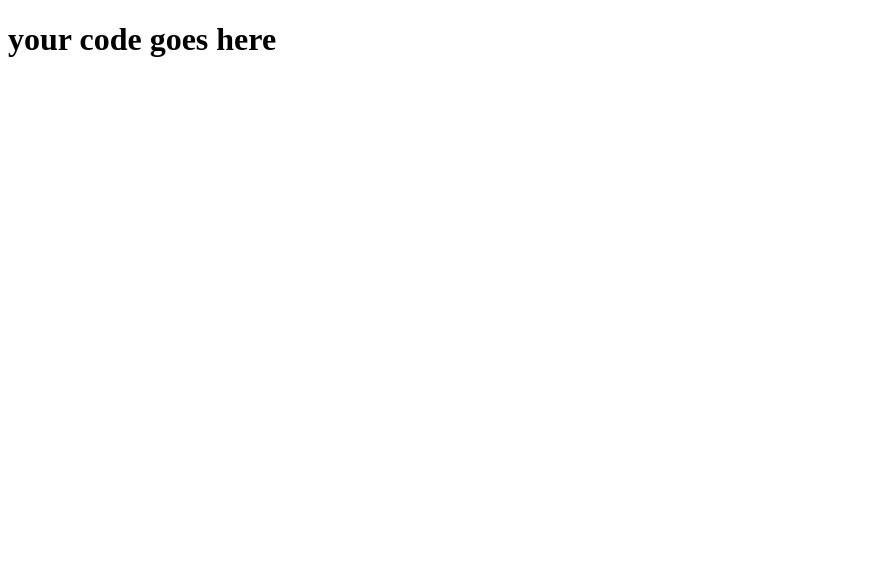
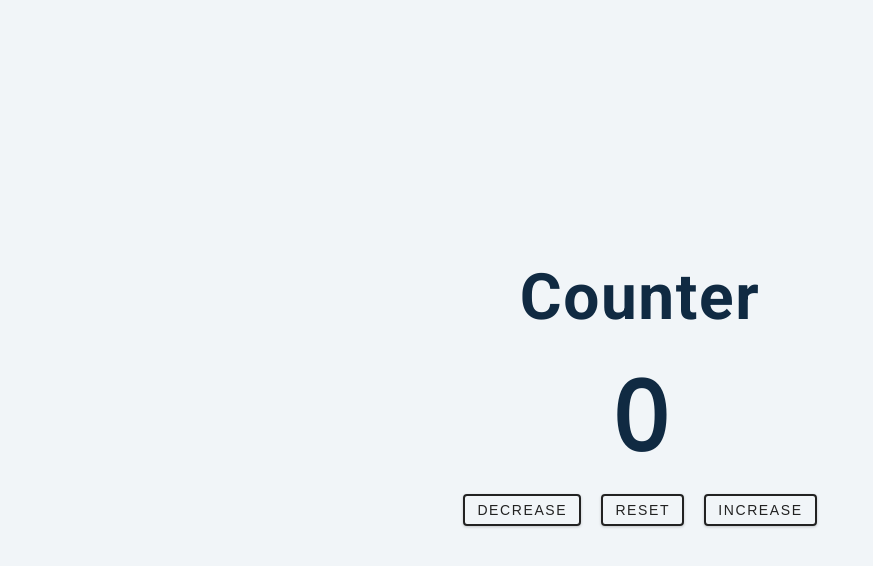
Before and after one commit to mdiallo000/VanillaJSPractice, a plain HTML site: page SimpleCounter/index.html in a window 1280 px wide. Shown: the whole page, without its empty margins (0-873 px from the left). Drawn offline with nearby package versions, Linux system fonts and the light colour scheme.

Commit message:
sixth commit

```diff
--- a/SimpleCounter/app.js
+++ b/SimpleCounter/app.js
@@ -0,0 +1,27 @@
+// ** step one select the number and the buttons
+// const increaseBtn = document.querySelector('.btn decrease');
+// console.log(increaseBtn);
+// const decreaseBtn = document.querySelector('.btn decrease');
+// const resetBtn = document.querySelector('.btn reset');
+let number = document.querySelector('#value');
+// * intintialize a counter
+let counter = 0;
+
+// * A smart way of performing this action is selecting all our buttons
+
+const buttons = document.querySelectorAll('.btn');
+
+buttons.forEach((btn) => {
+  btn.addEventListener('click', (e) => {
+    let styles = e.target.classList;
+
+    if (styles.contains('increase')) {
+      counter++;
+    } else if (styles.contains('decrease')) {
+      counter--;
+    } else {
+      counter = 0;
+    }
+    number.innerHTML = counter;
+  });
+});
--- a/SimpleCounter/index.html
+++ b/SimpleCounter/index.html
@@ -9,7 +9,17 @@
     <link rel="stylesheet" href="styles.css" />
   </head>
   <body>
-    <h1>your code goes here</h1>
+    <main>
+      <div class="container">
+        <h1>counter</h1>
+        <span id="value">0</span>
+        <div class="button-container">
+          <button class="btn decrease">decrease</button>
+          <button class="btn reset">reset</button>
+          <button class="btn increase">increase</button>
+        </div>
+      </div>
+    </main>
     <!-- javascript -->
     <script src="app.js"></script>
   </body>
--- a/SimpleCounter/styles.css
+++ b/SimpleCounter/styles.css
@@ -0,0 +1,190 @@
+/*
+===============
+Fonts
+===============
+*/
+@import url('https://fonts.googleapis.com/css?family=Open+Sans|Roboto:400,700&display=swap');
+
+/*
+===============
+Variables
+===============
+*/
+
+:root {
+  /* dark shades of primary color*/
+  --clr-primary-1: hsl(205, 86%, 17%);
+  --clr-primary-2: hsl(205, 77%, 27%);
+  --clr-primary-3: hsl(205, 72%, 37%);
+  --clr-primary-4: hsl(205, 63%, 48%);
+  /* primary/main color */
+  --clr-primary-5: hsl(205, 78%, 60%);
+  /* lighter shades of primary color */
+  --clr-primary-6: hsl(205, 89%, 70%);
+  --clr-primary-7: hsl(205, 90%, 76%);
+  --clr-primary-8: hsl(205, 86%, 81%);
+  --clr-primary-9: hsl(205, 90%, 88%);
+  --clr-primary-10: hsl(205, 100%, 96%);
+  /* darkest grey - used for headings */
+  --clr-grey-1: hsl(209, 61%, 16%);
+  --clr-grey-2: hsl(211, 39%, 23%);
+  --clr-grey-3: hsl(209, 34%, 30%);
+  --clr-grey-4: hsl(209, 28%, 39%);
+  /* grey used for paragraphs */
+  --clr-grey-5: hsl(210, 22%, 49%);
+  --clr-grey-6: hsl(209, 23%, 60%);
+  --clr-grey-7: hsl(211, 27%, 70%);
+  --clr-grey-8: hsl(210, 31%, 80%);
+  --clr-grey-9: hsl(212, 33%, 89%);
+  --clr-grey-10: hsl(210, 36%, 96%);
+  --clr-white: #fff;
+  --clr-red-dark: hsl(360, 67%, 44%);
+  --clr-red-light: hsl(360, 71%, 66%);
+  --clr-green-dark: hsl(125, 67%, 44%);
+  --clr-green-light: hsl(125, 71%, 66%);
+  --clr-black: #222;
+  --ff-primary: 'Roboto', sans-serif;
+  --ff-secondary: 'Open Sans', sans-serif;
+  --transition: all 0.3s linear;
+  --spacing: 0.1rem;
+  --radius: 0.25rem;
+  --light-shadow: 0 5px 15px rgba(0, 0, 0, 0.1);
+  --dark-shadow: 0 5px 15px rgba(0, 0, 0, 0.2);
+  --max-width: 1170px;
+  --fixed-width: 620px;
+}
+/*
+===============
+Global Styles
+===============
+*/
+
+*,
+::after,
+::before {
+  margin: 0;
+  padding: 0;
+  box-sizing: border-box;
+}
+body {
+  font-family: var(--ff-secondary);
+  background: var(--clr-grey-10);
+  color: var(--clr-grey-1);
+  line-height: 1.5;
+  font-size: 0.875rem;
+}
+ul {
+  list-style-type: none;
+}
+a {
+  text-decoration: none;
+}
+h1,
+h2,
+h3,
+h4 {
+  letter-spacing: var(--spacing);
+  text-transform: capitalize;
+  line-height: 1.25;
+  margin-bottom: 0.75rem;
+  font-family: var(--ff-primary);
+}
+h1 {
+  font-size: 3rem;
+}
+h2 {
+  font-size: 2rem;
+}
+h3 {
+  font-size: 1.25rem;
+}
+h4 {
+  font-size: 0.875rem;
+}
+p {
+  margin-bottom: 1.25rem;
+  color: var(--clr-grey-5);
+}
+@media screen and (min-width: 800px) {
+  h1 {
+    font-size: 4rem;
+  }
+  h2 {
+    font-size: 2.5rem;
+  }
+  h3 {
+    font-size: 1.75rem;
+  }
+  h4 {
+    font-size: 1rem;
+  }
+  body {
+    font-size: 1rem;
+  }
+  h1,
+  h2,
+  h3,
+  h4 {
+    line-height: 1;
+  }
+}
+/*  global classes */
+
+/* section */
+.section {
+  padding: 5rem 0;
+}
+
+.section-center {
+  width: 90vw;
+  margin: 0 auto;
+  max-width: 1170px;
+}
+@media screen and (min-width: 992px) {
+  .section-center {
+    width: 95vw;
+  }
+}
+main {
+  min-height: 100vh;
+  display: grid;
+  place-items: center;
+}
+
+/*
+===============
+Counter
+===============
+*/
+
+main {
+  min-height: 100vh;
+  display: grid;
+  place-items: center;
+}
+.container {
+  text-align: center;
+}
+#value {
+  font-size: 6rem;
+  font-weight: bold;
+}
+.btn {
+  text-transform: uppercase;
+  background: transparent;
+  color: var(--clr-black);
+  padding: 0.375rem 0.75rem;
+  letter-spacing: var(--spacing);
+  display: inline-block;
+  transition: var(--transition);
+  font-size: 0.875rem;
+  border: 2px solid var(--clr-black);
+  cursor: pointer;
+  box-shadow: 0 1px 3px rgba(0, 0, 0, 0.2);
+  border-radius: var(--radius);
+  margin: 0.5rem;
+}
+.btn:hover {
+  color: var(--clr-white);
+  background: var(--clr-black);
+}
```
